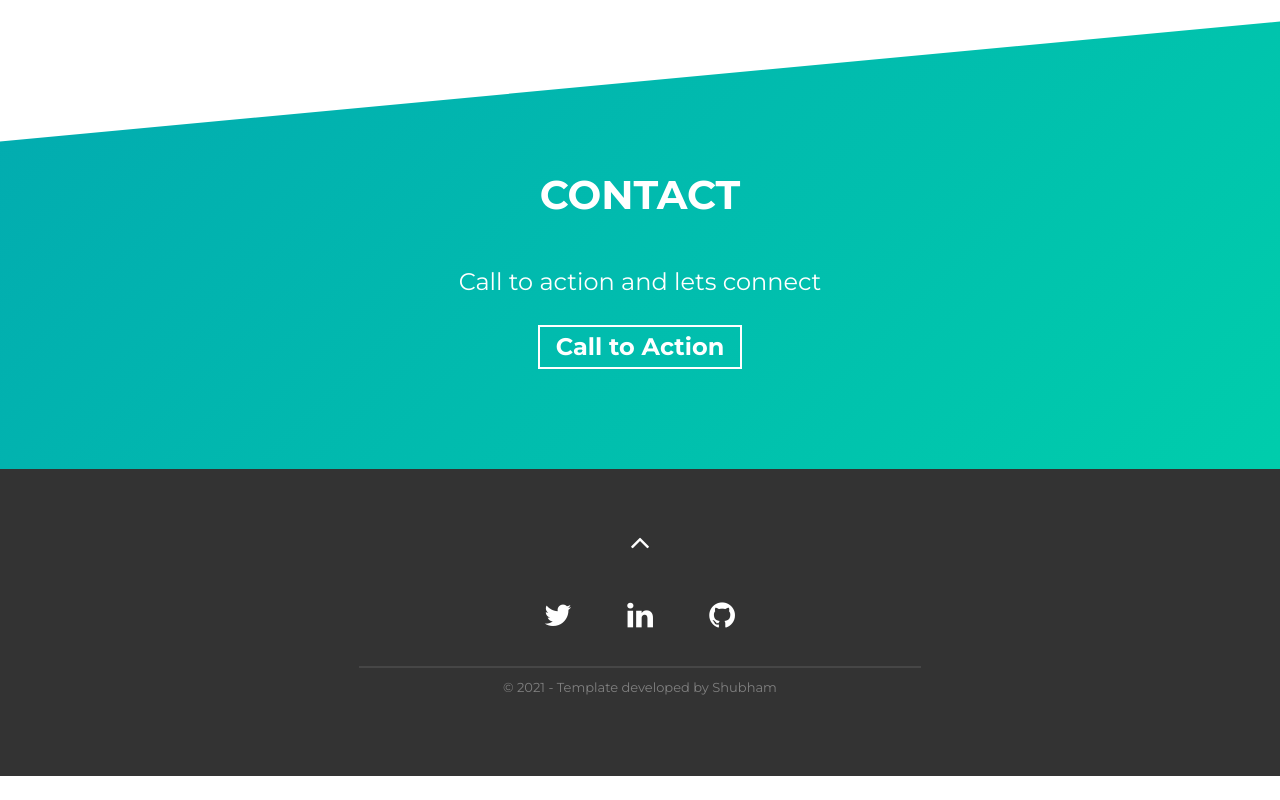
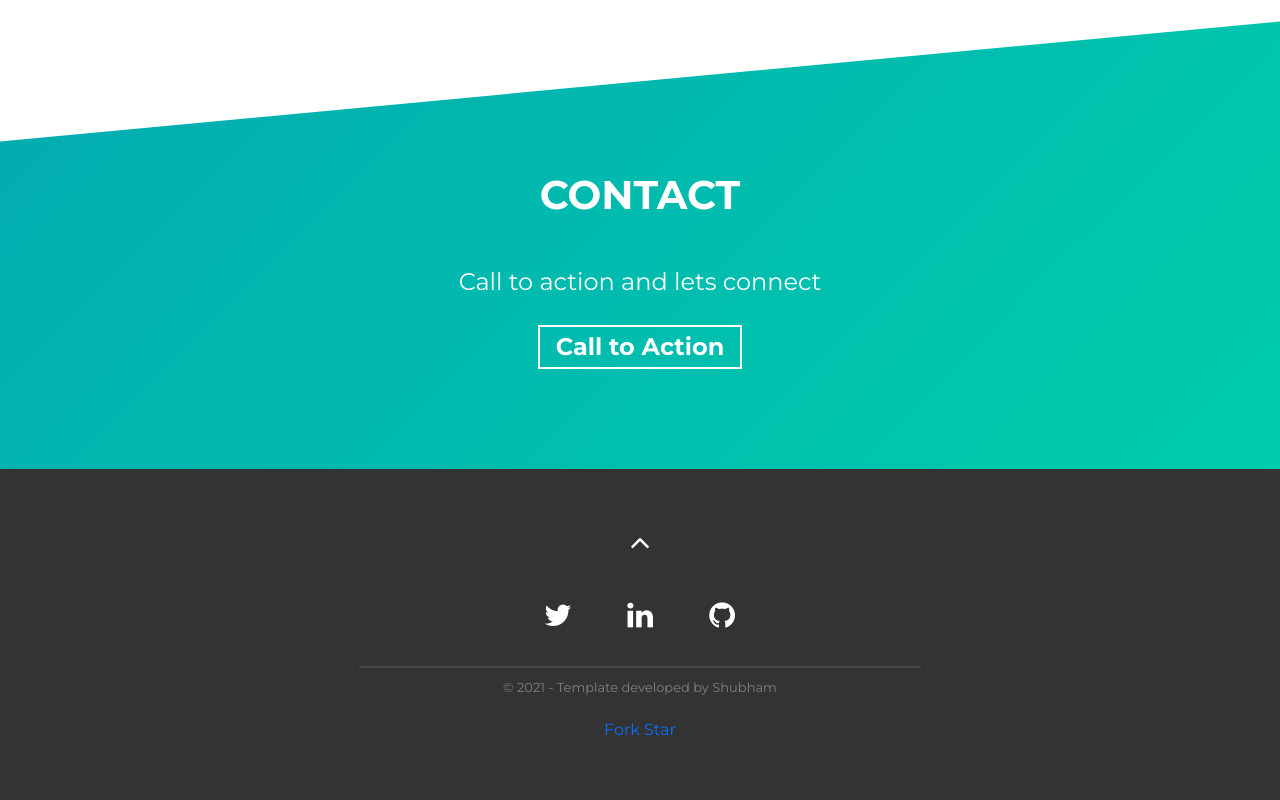
Before and after one commit to DevJSter/simplefolio, a website built with Parcel: page src/index.html in a window 1280 px wide. Shown: the part 2809-3609 px from the top of the page. Before the commit the page ends 3585 px from the top, so only its background shows below. Built offline with nearby package versions, Linux system fonts and the light colour scheme.

Commit message:
Some small changes
Signed-off-by: Shubham Tiwari <shubht3303@gmail.com>

```diff
--- a/src/index.html
+++ b/src/index.html
@@ -312,7 +312,7 @@
 
         <!-- TO DO: remove this entire paragraph once you finish your portfolio -->
         <p class="mt-3 pt-3">
-          <!-- <a
+          <a
             rel="noreferrer"
             class="github-button"
             href="https://github.com/cobidev/simplefolio/fork"
@@ -331,7 +331,7 @@
             data-show-count="true"
             aria-label="Star cobidev/simplefolio on GitHub"
             >Star</a
-          > -->
+          >
         </p>
       </div>
     </footer>
```
